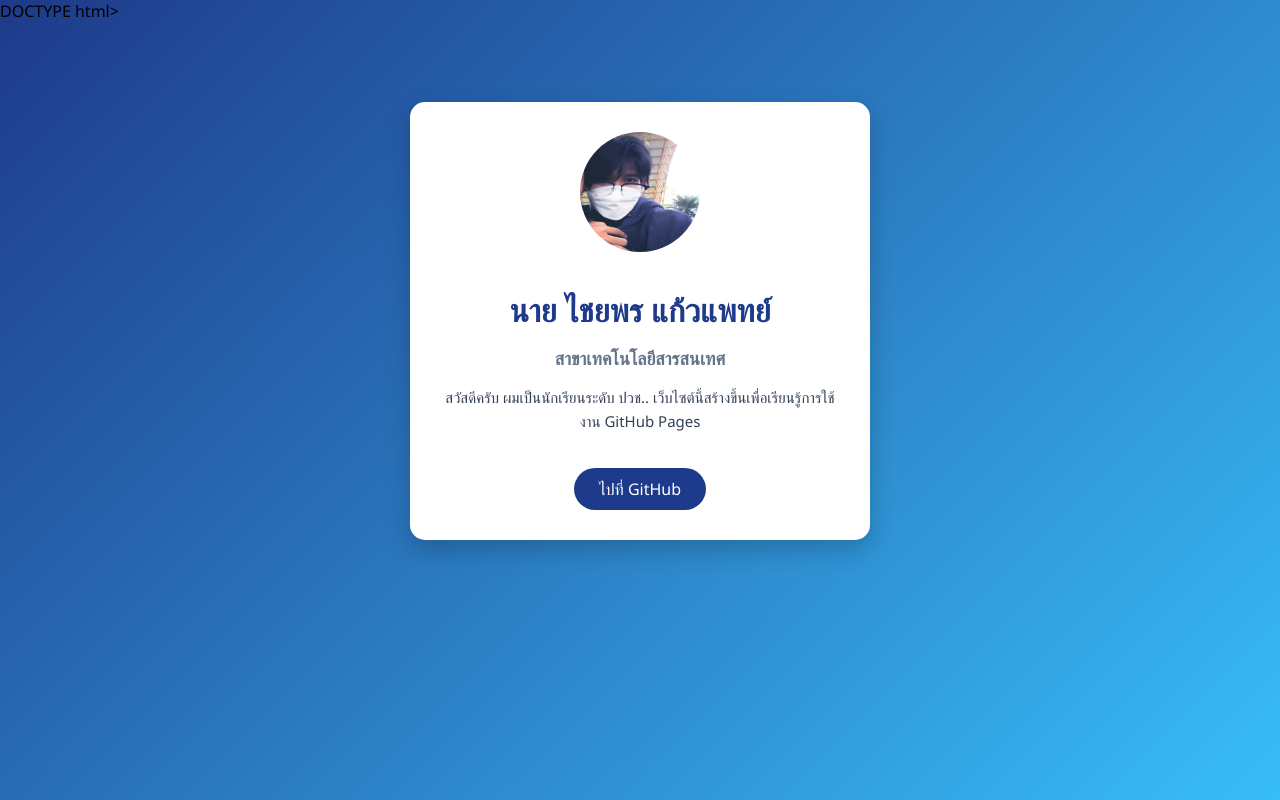
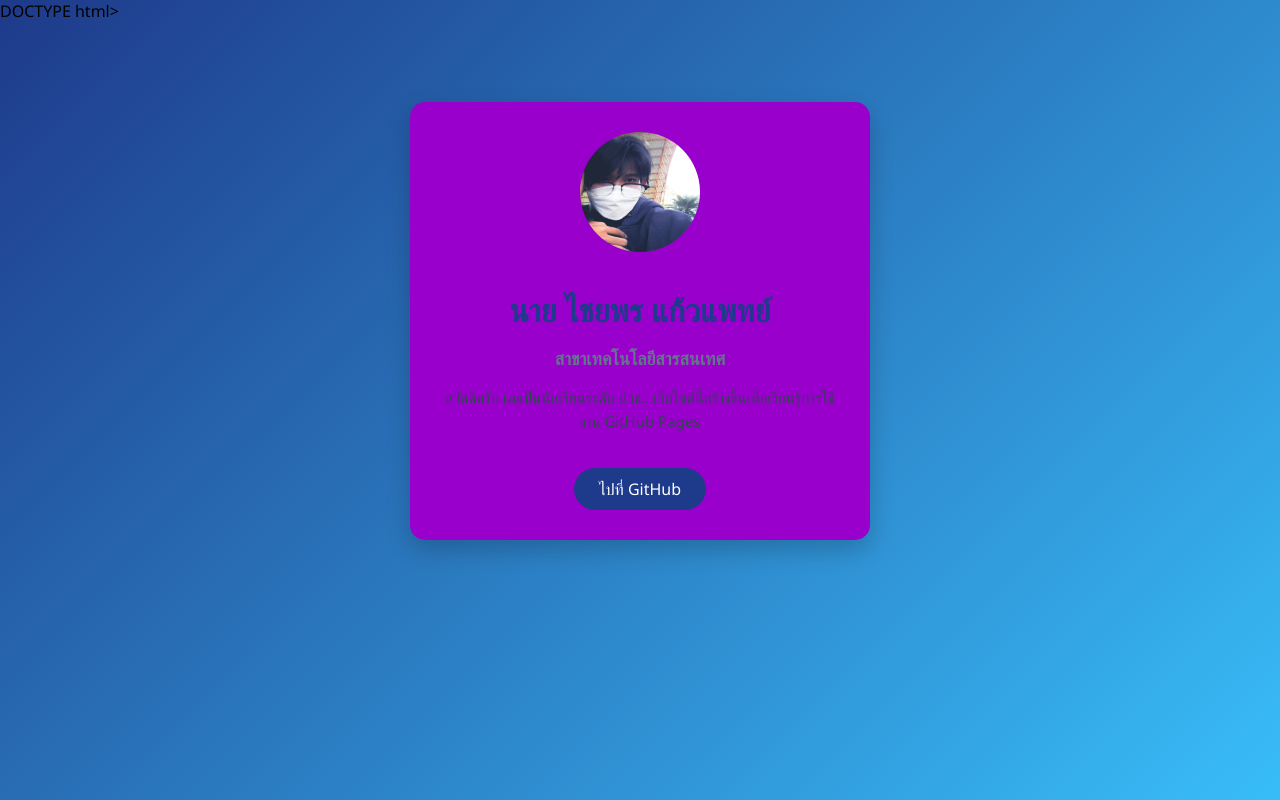
Before and after one commit to Chaiyaporn888/_chaiya2007, a plain HTML site: page index.html in a window 1280 px wide. Drawn offline with Linux system fonts and the light colour scheme.

Commit message:
Change container background color to #9900CC

```diff
--- a/css/style.css
+++ b/css/style.css
@@ -6,7 +6,7 @@ body {
 }
 
 .container {
-    background-color: #ffffff;
+    background-color: #9900CC;
     width: 400px;
     margin: 80px auto;
     padding: 30px;
```
